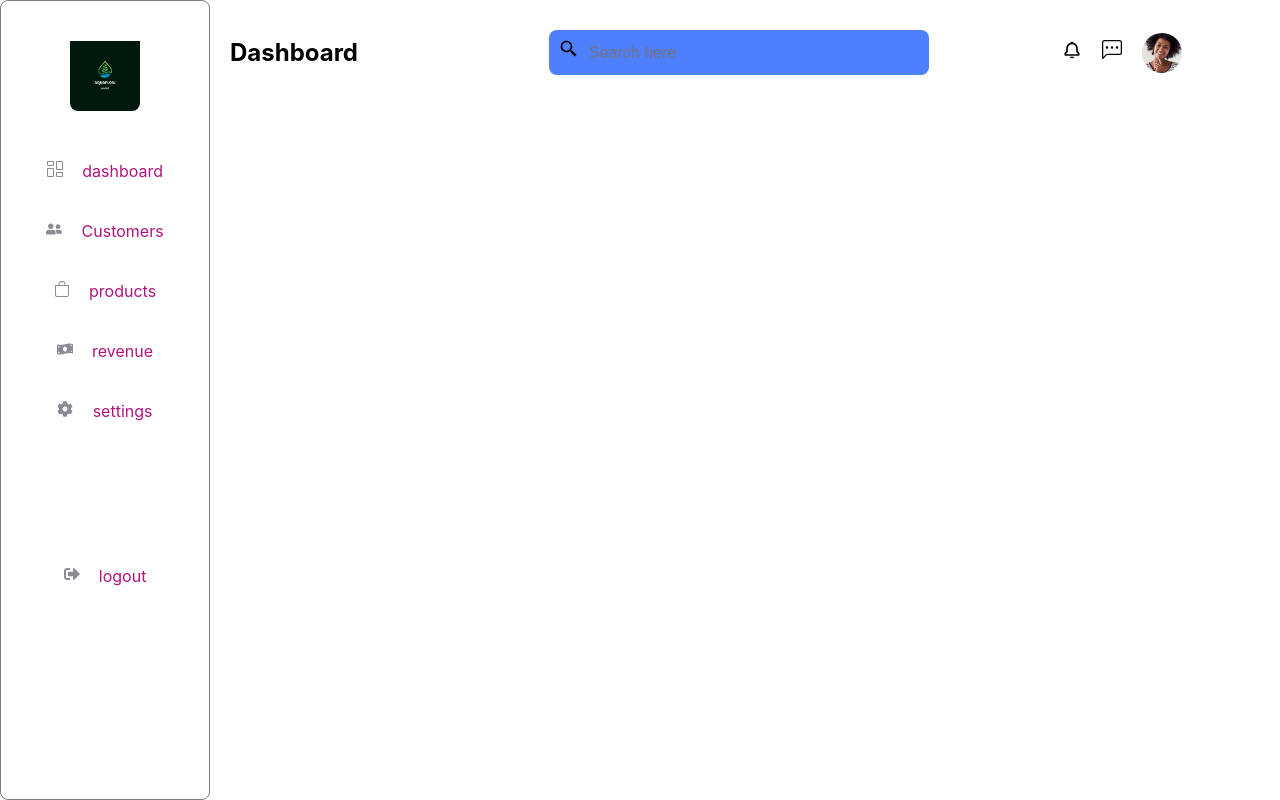
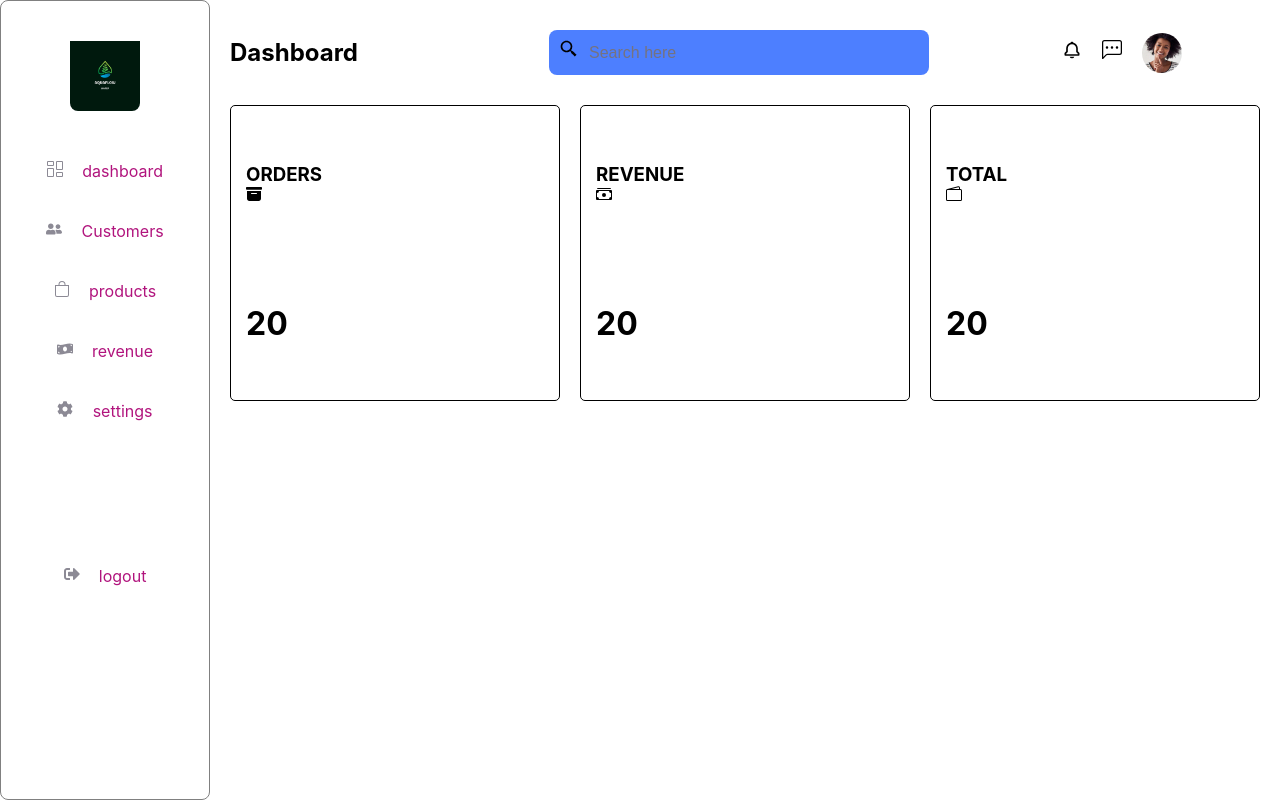
Before and after one commit to jaysonalfie/Aquaflow-Water-Project, a React (Create React App) app in the folder frontend/: page /dispensorshop in a window 1280 px wide. Built offline with nearby package versions, Linux system fonts and the light colour scheme.

Commit message:
created top cards in dashboard

```diff
--- a/frontend/src/Dispensor/Container.js
+++ b/frontend/src/Dispensor/Container.js
@@ -1,11 +1,13 @@
 import React from 'react'
 import './Container.css'
 import TopContainer from './TopContainer'
+import MainContainer from './MainContainer'
 
 const Container = () => {
   return (
     <div className='container'>
     <TopContainer/>
+    <MainContainer/>
     </div>
   )
 }
--- /dev/null
+++ b/frontend/src/Dispensor/MainContainer.css
@@ -0,0 +1,24 @@
+.mainContainer {
+    width: 100%;
+    height: calc(100vh - 45px);
+    display: flex;
+    flex-direction: column;
+    padding-top: 15px;
+}
+
+.mainContainer .mainContainerTop {
+    height: 40%;
+    display: grid;
+    grid-template-columns: 1fr 1fr 1fr;
+    gap: 20px;
+    margin: 15px 0;
+
+}
+.mainContainer .mainContainerTop .main-card{
+   display: flex;
+   flex-direction: column;
+   justify-content: space-around;
+   padding: 8px 15px;
+   border: 1px solid black;
+   border-radius: 5px;
+}
--- /dev/null
+++ b/frontend/src/Dispensor/MainContainer.js
@@ -0,0 +1,36 @@
+import React from "react";
+import './MainContainer.css'
+import { BsFillArchiveFill, BsCashStack, BsWallet2 } from "react-icons/bs";
+
+
+const MainContainer = () => {
+  return (
+    <div className="mainContainer">
+      <div className="mainContainerTop">
+        <div className="main-card">
+          <div className="card-inner">
+            <h3>ORDERS</h3>
+            <BsFillArchiveFill className="card_icon" />
+          </div>
+          <h1>20</h1>
+        </div>
+        <div className="main-card">
+          <div className="card-inner">
+            <h3>REVENUE</h3>
+            <BsCashStack className="card_icon" />
+          </div>
+          <h1>20</h1>
+        </div>
+        <div className="main-card">
+          <div className="card-inner">
+            <h3>TOTAL</h3>
+            <BsWallet2 className="card_icon" />
+          </div>
+          <h1>20</h1>
+        </div>
+      </div>
+    </div>
+  );
+};
+
+export default MainContainer;
```
Also changed, not shown: frontend/src/Dispensor/Container.css (line endings or trailing spaces).
